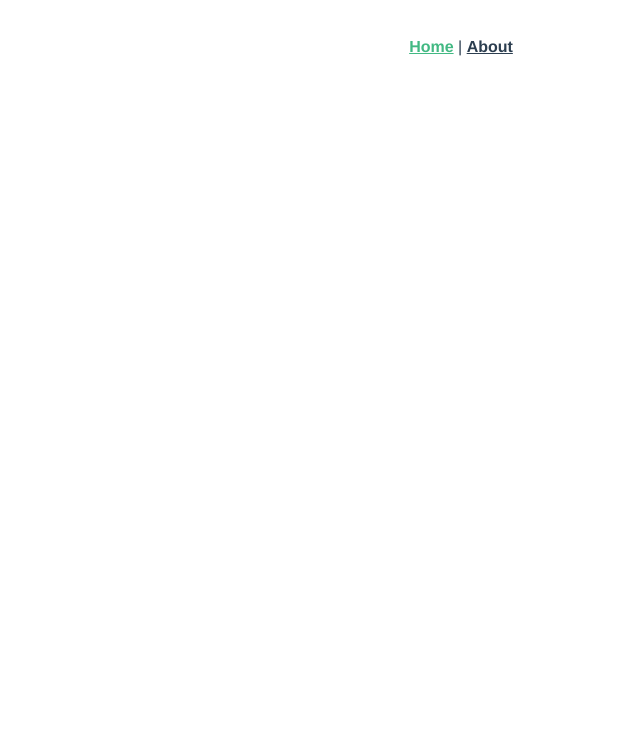
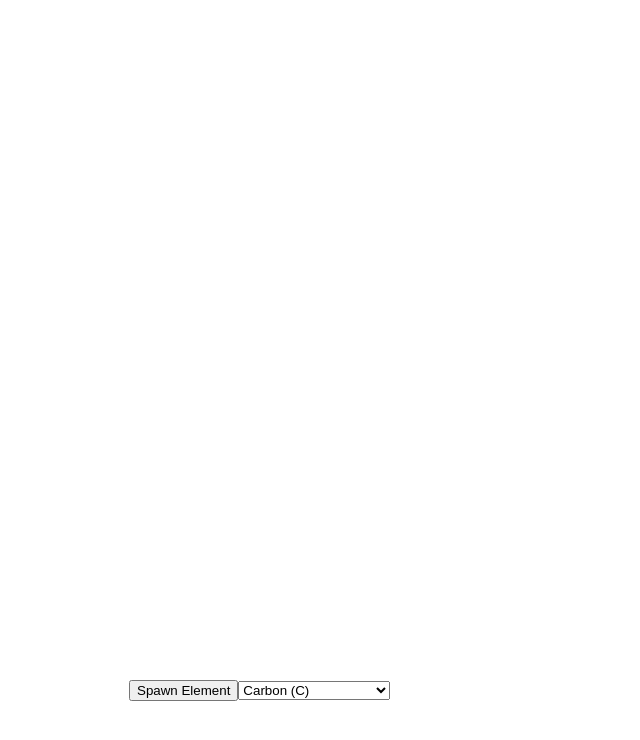
Before and after one commit to pchintalapudi/mdraw, a Vue app: page / in a window 1280 px wide. Shown: the top 740 px of the page, without its empty margins (179-819 px from the left). Built offline with nearby package versions, Linux system fonts and the light colour scheme.

Commit message:
More linting

```diff
--- a/src/App.vue
+++ b/src/App.vue
@@ -1,31 +1,19 @@
 <template>
   <div id="app">
-    <div id="nav">
-      <router-link to="/">Home</router-link> |
-      <router-link to="/about">About</router-link>
-    </div>
     <router-view/>
   </div>
 </template>
-
+<script lang="ts">
+import Vue from "vue";
+export default Vue.extend({});
+</script>
 <style>
 #app {
-  font-family: 'Avenir', Helvetica, Arial, sans-serif;
-  -webkit-font-smoothing: antialiased;
-  -moz-osx-font-smoothing: grayscale;
-  text-align: center;
-  color: #2c3e50;
+  height: 100%;
+  width: 100%;
 }
-#nav {
-  padding: 30px;
-}
-
-#nav a {
-  font-weight: bold;
-  color: #2c3e50;
-}
-
-#nav a.router-link-exact-active {
-  color: #42b983;
+html, body {
+  height: 100%;
+  width: 100%;
 }
 </style>
--- a/src/components/Drawer.vue
+++ b/src/components/Drawer.vue
@@ -1,5 +1,5 @@
 <template>
-  <div>
+  <div class="wrapper">
     <svg overflow="auto">
       <defs>
         <pattern id="patchy" width="5" height="10" patternUnits="userSpaceOnUse">
@@ -9,7 +9,7 @@
       <bond-view v-for="bond in bonds" :key="bond.id" :bond="bond"></bond-view>
       <rgroup-view v-for="rgroup in rgroups" :key="rgroup.id" :rgroup="rgroup"></rgroup-view>
     </svg>
-    <span class="touch-bar"></span>
+    <touchbar-vue class="touch-bar"></touchbar-vue>
   </div>
 </template>
 <script lang="ts">
@@ -18,8 +18,13 @@ import { StateMachine } from "../state_machine";
 import { RGroup, Bond } from "../models";
 import RGroupVue from "@/components/molecules/RGroup.vue";
 import BondVue from "@/components/molecules/Bond.vue";
+import TouchBarVue from "@/components/touchbar/TouchBar.vue";
 export default Vue.extend({
-  components: { "bond-view": BondVue, "rgroup-vue": RGroupVue },
+  components: {
+    "bond-view": BondVue,
+    "rgroup-vue": RGroupVue,
+    "touchbar-vue": TouchBarVue
+  },
   data() {
     return {
       stateMachine: new StateMachine()
@@ -41,5 +46,11 @@ export default Vue.extend({
   max-height: 200px;
   height: 10vh;
   min-height: 2em;
+  bottom: 5%;
+  margin: auto;
+}
+.wrapper {
+  height: 100%;
+  width: 100%;
 }
 </style>
--- a/src/components/touchbar/TouchBar.vue
+++ b/src/components/touchbar/TouchBar.vue
@@ -1,7 +1,7 @@
 <template>
   <span>
     <form name="atom-creator">
-      <button>Spawn Element</button>
+      <button type="button">Spawn Element</button>
       <select name="atom-selector" id="atom-selector">
         <optgroup label="Recently Used">
           <option
@@ -32,10 +32,8 @@ export default Vue.extend({
     return { recentlyUsed: [abbrevs[5]], nameTuple: abbrevs[5] };
   },
   computed: {
-    choices() {
-      const choices = [
-        ...abbrevs.filter(tup => !this.recentlyUsed.includes(tup))
-      ];
+    choices(): Array<[string, string]> {
+      return abbrevs.filter(tup => !this.recentlyUsed.includes(tup));
     }
   }
 });
--- a/src/state_machine/index.ts
+++ b/src/state_machine/index.ts
@@ -1 +1 @@
-export { State, StateMachine, StateVariables } from './transitions';
+export { State, StateMachine, StateVariables } from "./transitions";
--- a/src/state_machine/state_variables.ts
+++ b/src/state_machine/state_variables.ts
@@ -1,4 +1,4 @@
-import { RGroup, Bond } from '../models';
+import { RGroup, Bond } from "../models";
 
 class StateVariables {
     public selected: RGroup[] = [];
--- a/src/store.ts
+++ b/src/store.ts
@@ -1,5 +1,5 @@
-import Vue from 'vue';
-import Vuex from 'vuex';
+import Vue from "vue";
+import Vuex from "vuex";
 
 Vue.use(Vuex);
 
```
Also changed, not shown: src/main.ts (+6 -6 lines), src/registerServiceWorker.ts (+10 -10 lines), src/state_machine/transitions.ts (+4 -4 lines).
